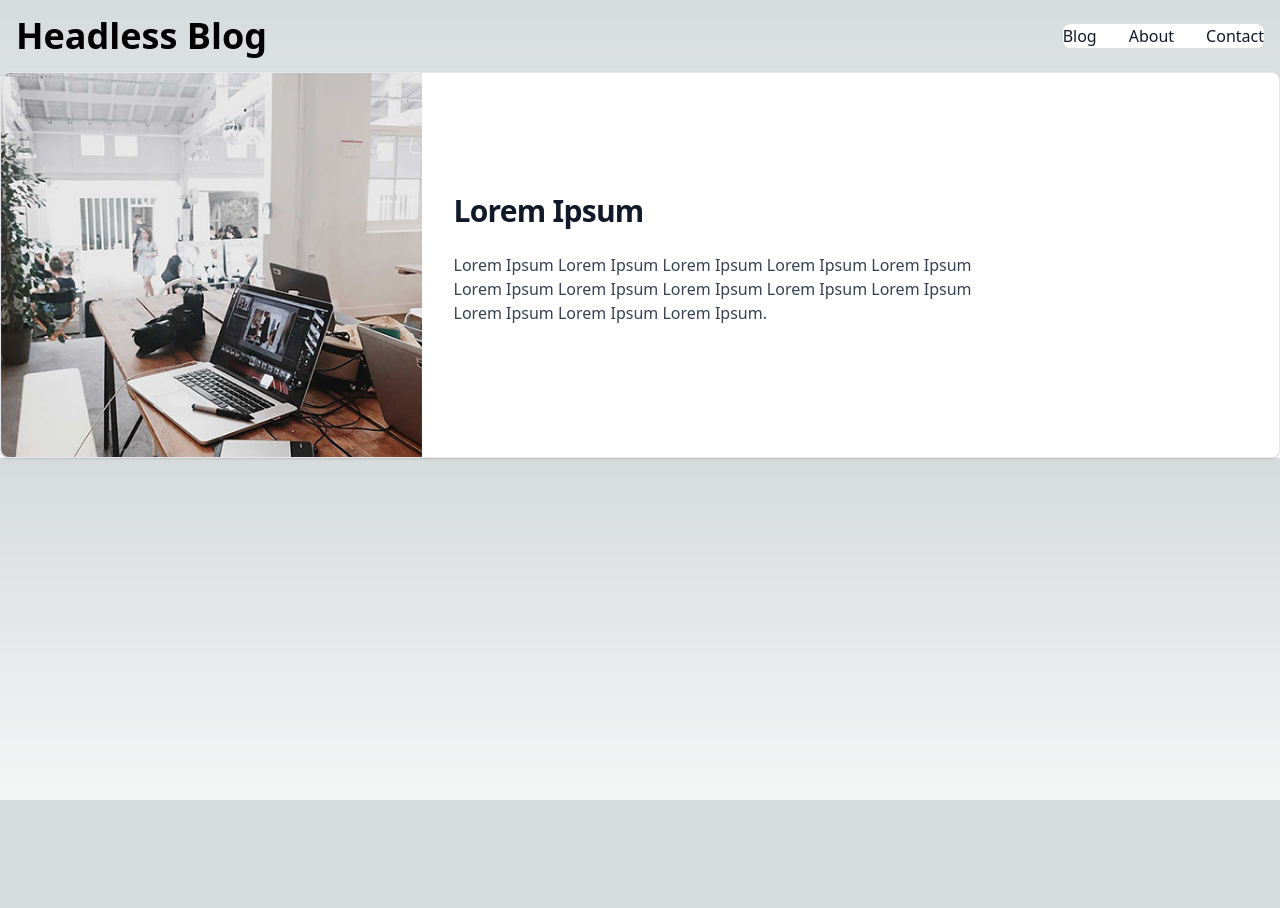
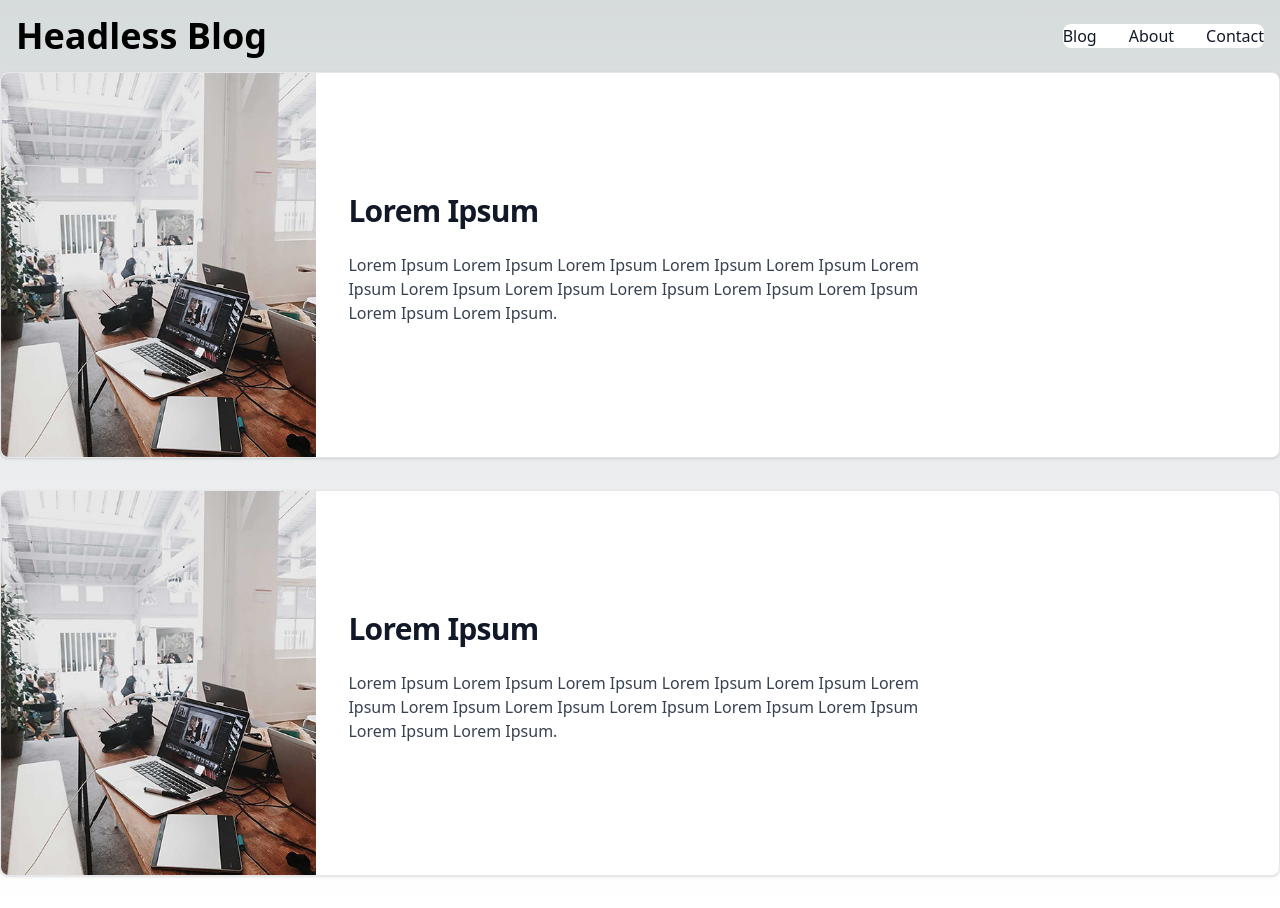
Before and after one commit to ivanurra/headless-blog-canary, a Next.js app: page / in a window 1280 px wide. Before the commit the page ends 800 px from the top, so only its background shows below. Built offline with nearby package versions, Linux system fonts and the light colour scheme.

Commit message:
feat: ended initial styles

```diff
--- a/src/app/page.js
+++ b/src/app/page.js
@@ -4,6 +4,7 @@ const Home = () => {
   return (
     <div>
       <Card />
+      <Card />
     </div>
   );
 };
--- a/src/components/card/card.js
+++ b/src/components/card/card.js
@@ -1,16 +1,16 @@
 const Card = () => {
   return (
-    <div>
+    <div className="mb-8">
       <a
         href="#"
         className="flex flex-col items-center bg-white border border-gray-200 rounded-lg shadow md:flex-row w-full hover:bg-gray-100 dark:border-gray-700 dark:bg-gray-900 dark:hover:bg-gray-700"
       >
         <img
-          className="object-cover w-full rounded-t-lg h-96 md:h-96 md:w-1/3 md:rounded-none md:rounded-l-lg"
+          className="object-cover w-full rounded-t-lg h-96 md:h-96 md:w-1/4 md:rounded-none md:rounded-l-lg"
           src="image-4.jpg"
           alt=""
         />
-        <div className="flex flex-col justify-between p-4 leading-normal w-full md:w-2/3 ml-4">
+        <div className="flex flex-col justify-between p-4 leading-normal w-full md:w-3/4 ml-4">
           <h5 className="mb-6 text-3xl font-bold tracking-tight text-gray-900 dark:text-white">
             Lorem Ipsum
           </h5>
```
